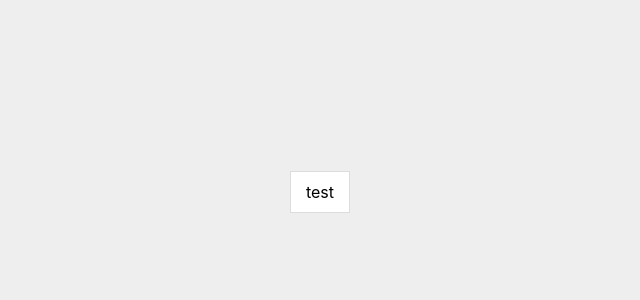
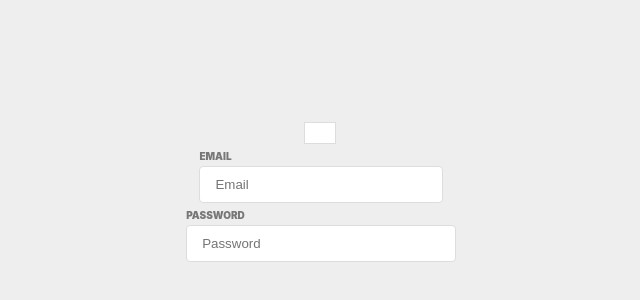
Before and after one commit to BladimirDelBarrioPizarro/Instagram, a React (Create React App) app in the folder instagram/: page / in a window 1280 px wide. Shown: the part 208-508 px from the top of the page, without its empty margins (320-960 px from the left). Built offline with nearby package versions, Linux system fonts and the light colour scheme.

Commit message:
feat:added input.component and styles

```diff
--- a/instagram/src/App.tsx
+++ b/instagram/src/App.tsx
@@ -5,11 +5,14 @@ import React from 'react';
       <Form></Form> */
 import Card from '../src/modules/card/components/card.component'
 import Container from '../src/modules/container/components/container.component'
+import Input from '../src/modules/input/components/input.component'
 
 const App = () => {
   return (
     <Container>
-      <Card children={'test'}></Card>
+      <Card></Card>
+      <Input placeholder='Email' label="Email"></Input>
+      <Input placeholder='Password' label="Password"></Input>
     </Container>
   );
 }
--- a/instagram/src/modules/card/components/card.component.tsx
+++ b/instagram/src/modules/card/components/card.component.tsx
@@ -1,8 +1,6 @@
 import React from 'react';
 
 const Card = (props:any) => {
-
-    const {children} = props
 
     const style = {
         backgroundColor:'#fff',
@@ -10,9 +8,7 @@ const Card = (props:any) => {
         border:'1px solid #ddd'
     }
     return(
-        <div style={style}>
-             {children}
-        </div>
+        <div style={style}></div>
     )
 }
 
--- a/instagram/src/modules/container/components/container.component.tsx
+++ b/instagram/src/modules/container/components/container.component.tsx
@@ -8,11 +8,12 @@ const Container = (props:any) => {
         display:'flex',
         justifyContent:'center',
         alignItems:'center',
+        flexDirection:'column',
         backgroundColor:'#eee',
         padding:'10px 15px',
         height:'calc(100vh - 20px)',
         width:'calc(100vw - 30px)'
-    }
+    } as React.CSSProperties
     return(
         <div style={style}>
              {children}
--- /dev/null
+++ b/instagram/src/modules/input/components/input.component.tsx
@@ -0,0 +1,39 @@
+import React from 'react';
+
+interface IInput{
+    placeholder?:string,
+    label:string
+}
+
+const Input = (props:IInput) => {
+
+    const styleInput = {
+        backgroundColor:'#fff',
+        padding:'10px 15px',
+        border:'1px solid #ddd',
+        borderRadius:'4px',
+        width:'calc(100% - 30px)',
+        marginBotton:'10px',
+        marginTop:'2px'
+    }
+
+    const styleSpan = {
+        fontSize: '10px',
+        color:'#777',
+        textTransform:'uppercase',
+        fontWeight:900
+    } as React.CSSProperties
+
+
+    const {label} = props
+
+    return(
+        <div>
+             <span style={styleSpan}>{label}</span>
+             <input type="email" {...props} style={styleInput}></input>
+        </div>
+
+    )
+}
+
+export default Input;
```
